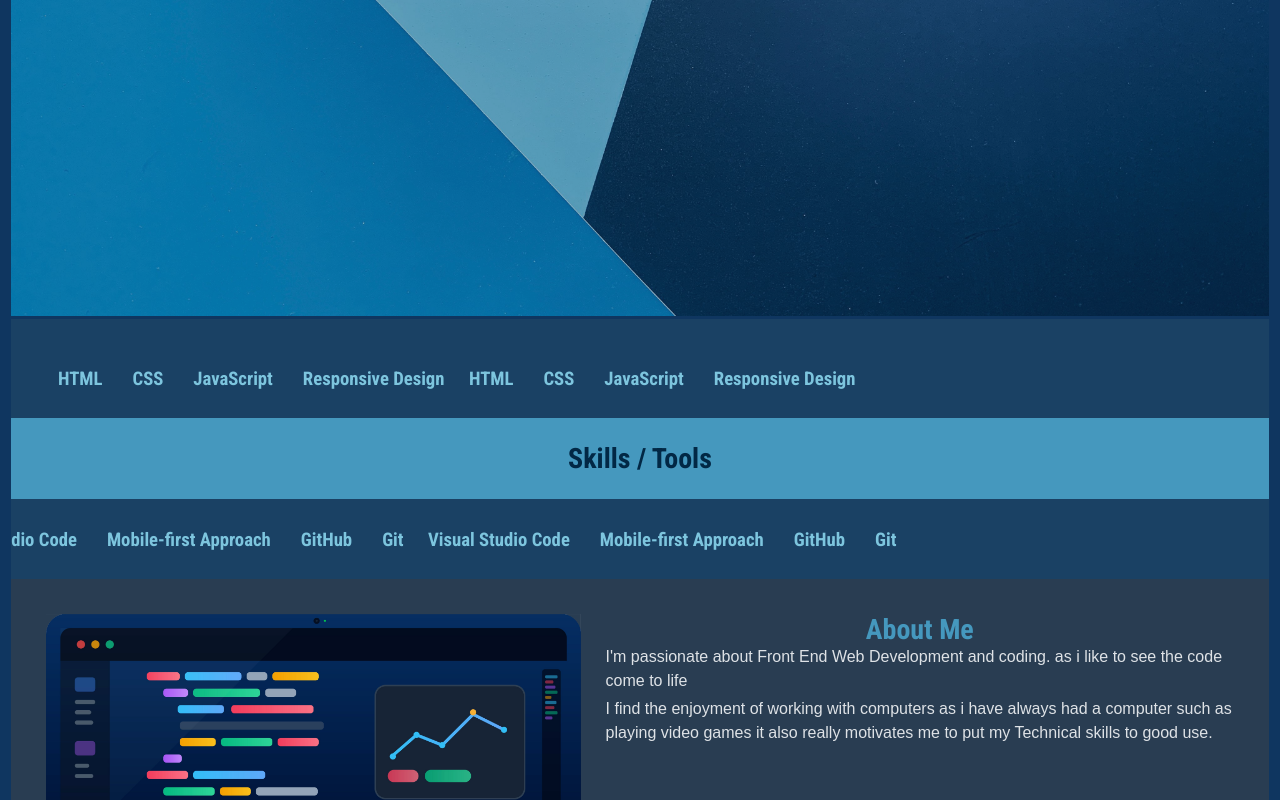
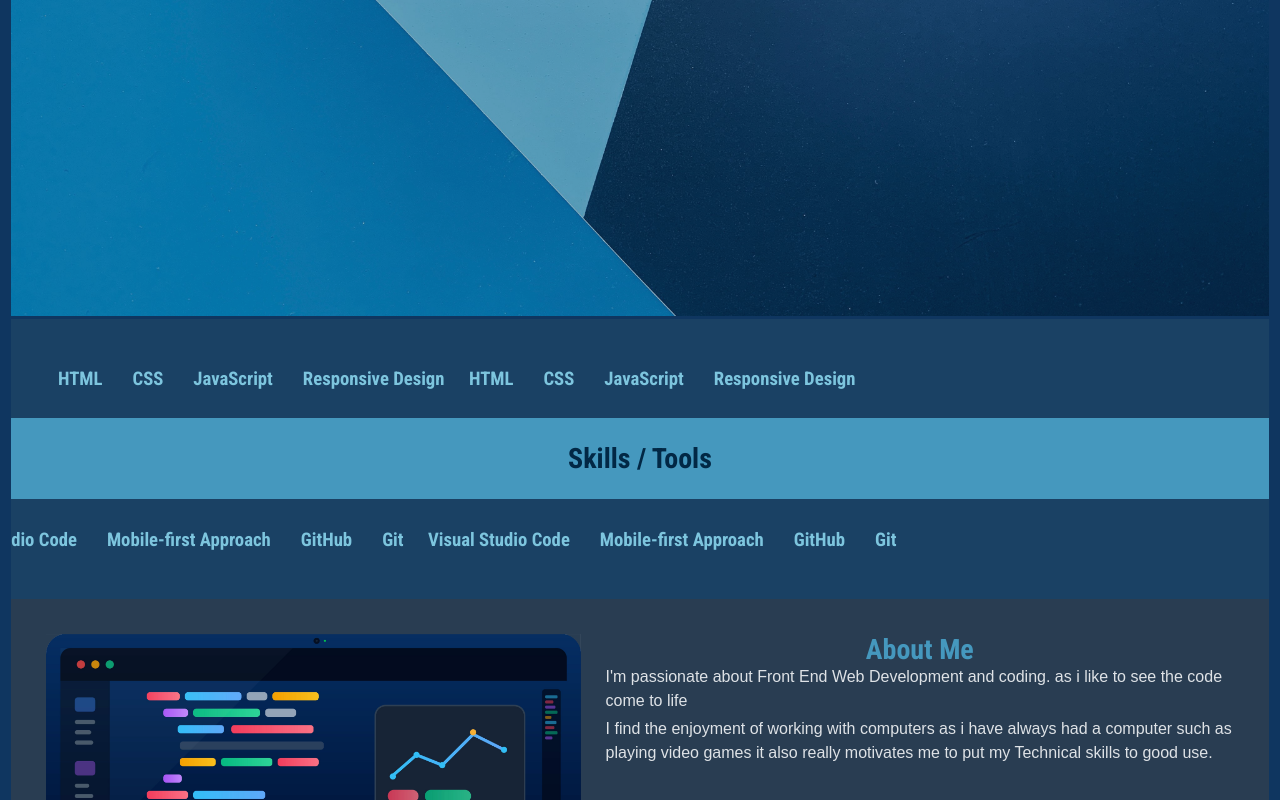
Before and after one commit to liamwoody25/liamwoody25.github.io.2, a plain HTML site: page index.html in a window 1280 px wide. Shown: the part 432-1232 px from the top of the page. Drawn offline with Linux system fonts and the light colour scheme; a web font is replaced by a local one.

Commit message:
updating css

```diff
--- a/public/css/main.css
+++ b/public/css/main.css
@@ -286,7 +286,7 @@ nav {
 
 #Skills {
   background-color: var(--yale-blue);
-  padding: 49px 0px 29px 0px;
+  padding: 49px 0px 49px 0px;
   margin: -1px -21px;
   text-align: center;
 }
```
